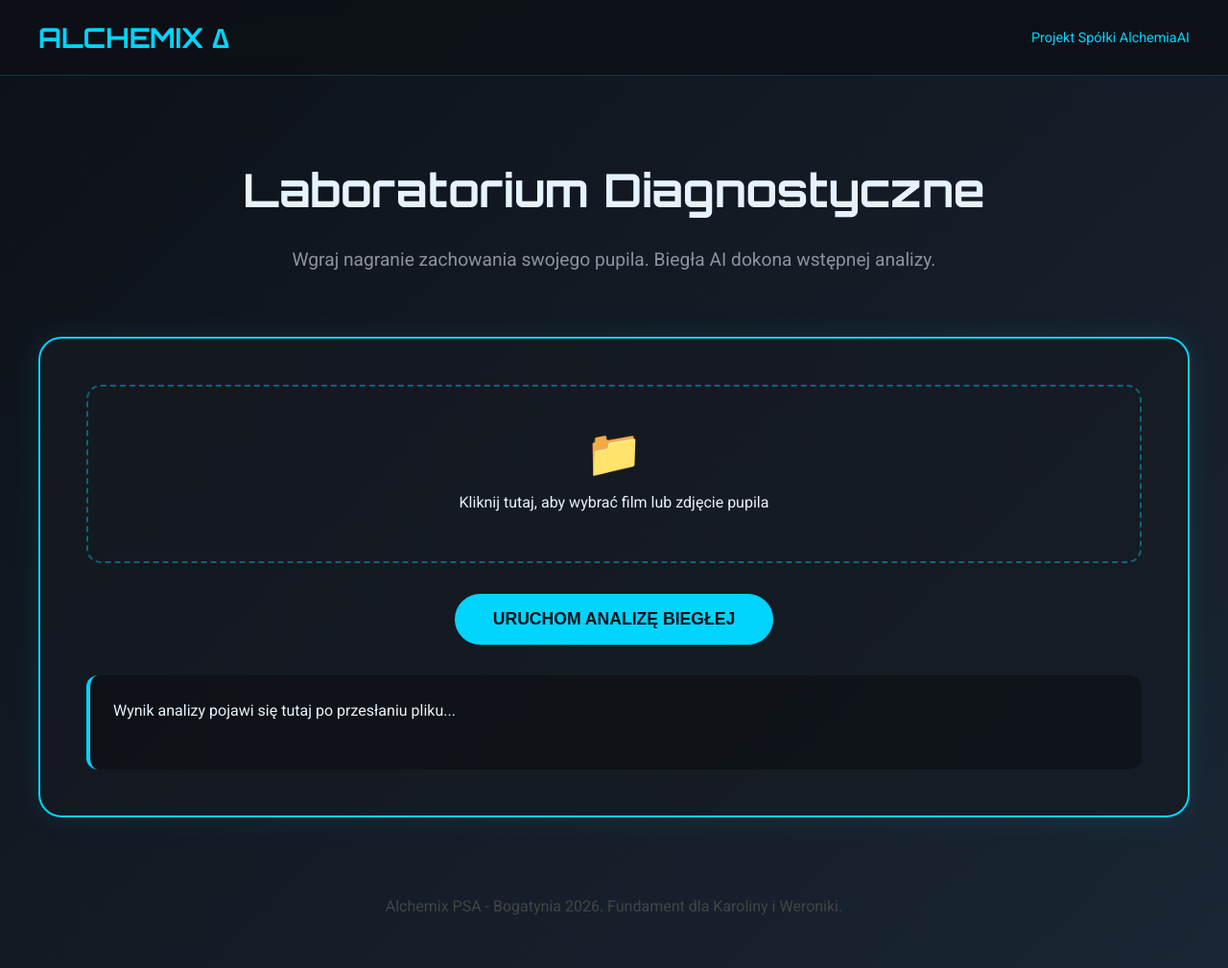
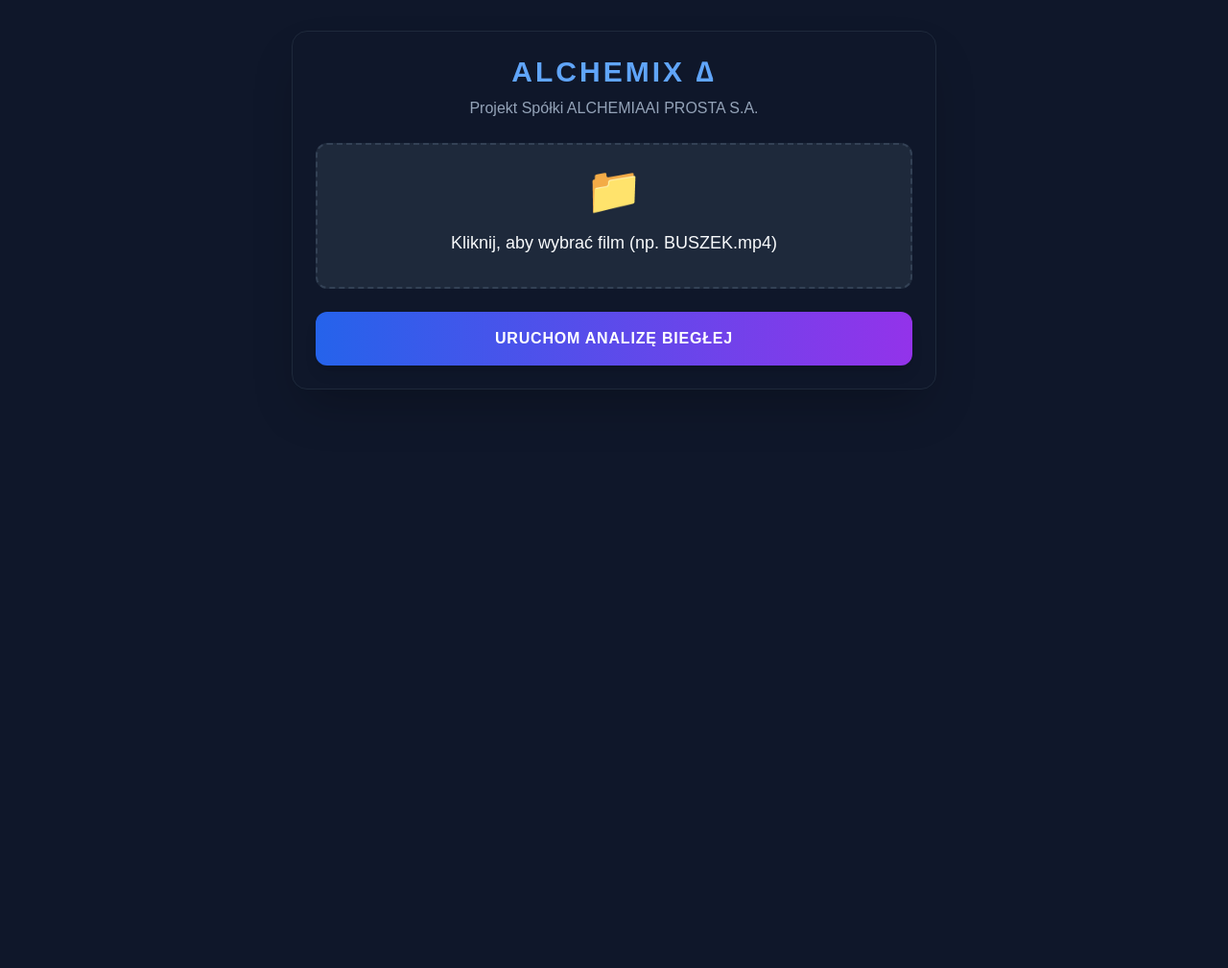
Before and after one commit to Wojtek123-prog/alchemix, a plain HTML site: page index.html in a window 1280 px wide. Shown: the top 1009 px of the page at 96% size. After the commit the page ends 800 px from the top, so only its background shows below. Drawn offline with nearby package versions, Linux system fonts and the light colour scheme.

Commit message:
Update index.html

```diff
--- a/index.html
+++ b/index.html
@@ -1,165 +1,94 @@
 <!DOCTYPE html>
 <html lang="pl">
 <head>
-  <meta charset="UTF-8" />
-  <meta name="viewport" content="width=device-width, initial-scale=1.0"/>
-  <title>Alchemix – Laboratorium Diagnostyczne</title>
-  <link rel="preconnect" href="https://fonts.googleapis.com">
-  <link rel="preconnect" href="https://fonts.gstatic.com" crossorigin>
-  <link href="https://fonts.googleapis.com/css2?family=Orbitron:wght@400;700&family=Roboto:wght@300;400;500&display=swap" rel="stylesheet">
+    <meta charset="UTF-8">
+    <meta name="viewport" content="width=device-width, initial-scale=1.0">
+    <title>ALCHEMIX ∆ - Laboratorium</title>
+    <script src="https://cdn.tailwindcss.com"></script>
     <style>
-    :root {
-      --primary: #00d4ff;
-      --accent: #ff6bcb;
-      --dark: #0d1117;
-      --light: #e6f3ff;
-    }
-    body {
-      font-family: 'Roboto', sans-serif;
-      background: linear-gradient(135deg, #0d1117, #1a2634);
-      color: var(--light);
-      line-height: 1.6;
-      margin: 0;
-    }
-    header {
-      background: rgba(13,17,23,0.9);
-      backdrop-filter: blur(10px);
-      position: fixed;
-      width: 100%;
-      z-index: 1000;
-      border-bottom: 1px solid rgba(0,212,255,0.2);
-    }
-    nav {
-      max-width: 1200px;
-      margin: 0 auto;
-      padding: 1rem 2rem;
-      display: flex;
-      justify-content: space-between;
-      align-items: center;
-    }
-    .logo { font-family: 'Orbitron', sans-serif; font-size: 1.8rem; color: var(--primary); font-weight: 700; }
-    main { max-width: 1200px; margin: 0 auto; padding: 120px 2rem 2rem; }
-
-    .lab-container {
-      background: rgba(22,27,34,0.7);
-      border: 2px solid var(--primary);
-      border-radius: 24px;
-      padding: 3rem;
-      margin: 2rem 0;
-      text-align: center;
-      box-shadow: 0 0 30px rgba(0,212,255,0.1);
-    }
-    .upload-zone {
-      border: 2px dashed rgba(0,212,255,0.4);
-      padding: 2rem;
-      border-radius: 15px;
-      margin-bottom: 2rem;
-      transition: 0.3s;
-    }
-    .upload-zone:hover { border-color: var(--primary); background: rgba(0,212,255,0.05); }
-
-    .cta-btn {
-      background: var(--primary);
-      color: var(--dark);
-      padding: 1rem 2.5rem;
-      border-radius: 50px;
-      font-weight: bold;
-      border: none;
-      cursor: pointer;
-      font-size: 1.1rem;
-      transition: 0.3s;
-    }
-    .cta-btn:hover { transform: scale(1.05); box-shadow: 0 0 20px var(--primary); }
-    .cta-btn:disabled { background: #444; cursor: not-allowed; }
-
-    #result {
-      margin-top: 2rem;
-      padding: 1.5rem;
-      background: rgba(0,0,0,0.3);
-      border-radius: 12px;
-      text-align: left;
-      min-height: 50px;
-      border-left: 4px solid var(--primary);
-    }
+        body { background-color: #0f172a; color: #f8fafc; font-family: sans-serif; }
+        .gradient-border { border: 2px solid; border-image: linear-gradient(to right, #3b82f6, #8b5cf6) 1; }
     </style>
 </head>
-<body>
+<body class="p-4 md:p-8">
+    <div class="max-w-2xl mx-auto bg-slate-900 p-6 rounded-2xl shadow-2xl border border-slate-800">
+        <h1 class="text-3xl font-bold text-center mb-2 text-blue-400 uppercase tracking-widest">ALCHEMIX ∆</h1>
+        <p class="text-center text-slate-400 mb-6">Projekt Spółki ALCHEMIAAI PROSTA S.A.</p>
 
-<header>
-  <nav>
-    <div class="logo">ALCHEMIX ∆</div>
-    <div style="font-size: 0.9rem; color: var(--primary);">Projekt Spółki AlchemiaAI</div>
-  </nav>
-</header>
-
-<main>
-  <section style="text-align: center; margin-bottom: 4rem;">
-    <h1 style="font-family: 'Orbitron'; font-size: 3rem; margin-bottom: 1rem;">Laboratorium Diagnostyczne</h1>
-    <p style="font-size: 1.2rem; color: #8b949e;">Wgraj nagranie zachowania swojego pupila. Biegła AI dokona wstępnej analizy.</p>
-  </section>
-
-  <div class="lab-container">
-    <div class="upload-zone">
-      <input type="file" id="petFile" accept="video/*,image/*" style="display: none;">
-      <label for="petFile" style="cursor: pointer;">
-        <span style="font-size: 3rem;">📁</span><br>
-        Kliknij tutaj, aby wybrać film lub zdjęcie pupila
+        <div class="bg-slate-800 p-6 rounded-xl border-2 border-dashed border-slate-700 text-center mb-6" id="drop-zone">
+            <input type="file" id="file-input" class="hidden" accept="video/*,image/*">
+            <label for="file-input" class="cursor-pointer block">
+                <div class="text-5xl mb-4">📁</div>
+                <p class="text-lg font-medium">Kliknij, aby wybrać film (np. BUSZEK.mp4)</p>
+                <p id="file-name" class="text-blue-400 mt-2 font-mono italic"></p>
             </label>
-      <div id="fileName" style="margin-top: 1rem; color: var(--primary);"></div>
         </div>
 
-    <button onclick="runAlchemix()" id="runBtn" class="cta-btn">URUCHOM ANALIZĘ BIEGŁEJ</button>
+        <button id="analyze-btn" class="w-full bg-gradient-to-r from-blue-600 to-purple-600 hover:from-blue-700 hover:to-purple-700 text-white font-bold py-4 rounded-xl transition-all transform hover:scale-[1.02] shadow-lg uppercase tracking-wider">
+            Uruchom Analizę Biegłej
+        </button>
 
-    <div id="result">Wynik analizy pojawi się tutaj po przesłaniu pliku...</div>
+        <div id="status-area" class="mt-6 hidden text-center italic text-blue-300 animate-pulse">
+            Biegła analizuje nagranie... Proszę czekać (52 sekundy to duży plik).
         </div>
 
-  <footer style="text-align: center; margin-top: 5rem; padding-bottom: 2rem; color: #444;">
-    <p>Alchemix PSA - Bogatynia 2026. Fundament dla Karoliny i Weroniki.</p>
-  </footer>
-</main>
+        <div id="result-area" class="mt-8 space-y-4 hidden">
+            <div class="p-4 bg-slate-950 rounded-lg border-l-4 border-blue-500">
+                <h3 class="text-blue-400 font-bold mb-2 uppercase">Raport Biegłej:</h3>
+                <div id="ai-response" class="whitespace-pre-wrap text-slate-300 leading-relaxed"></div>
+            </div>
+        </div>
 
+        <div id="error-msg" class="mt-6 p-4 bg-red-900/30 border border-red-500 rounded-lg text-red-200 text-sm hidden text-center">
+            Backend jeszcze nie odpowiada. Sprawdź ustawienia CORS lub adres URL.
+        </div>
+    </div>
   <script>
-  document.getElementById('petFile').onchange = function() {
-    if(this.files[0]) {
-      document.getElementById('fileName').innerText = "Wybrano plik: " + this.files[0].name;
-    }
-  };
+        const fileInput = document.getElementById('file-input');
+        const fileName = document.getElementById('file-name');
+        const analyzeBtn = document.getElementById('analyze-btn');
+        const statusArea = document.getElementById('status-area');
+        const resultArea = document.getElementById('result-area');
+        const aiResponse = document.getElementById('ai-response');
+        const errorMsg = document.getElementById('error-msg');
 
-  async function runAlchemix() {
-    const fileInput = document.getElementById('petFile');
-    const resultDiv = document.getElementById('result');
-    const btn = document.getElementById('runBtn');
+        // TWÓJ AKTUALNY ADRES BACKENDU:
+        const backendUrl = "https://alchemix-ai-backend-achhfubvhyateqag.westeurope-01.azurewebsites.net/api/analyze";
 
-    if (!fileInput.files[0]) {
-      alert("Najpierw wybierz plik!");
-      return;
-    }
+        fileInput.addEventListener('change', (e) => {
+            if (e.target.files[0]) fileName.textContent = "Wybrano: " + e.target.files[0].name;
+        });
 
-    btn.disabled = true;
-    btn.innerText = "BIEGŁA ANALIZUJE...";
-    resultDiv.innerHTML = "<i>Łączenie z serwerem Azure i przesyłanie danych do Gemini...</i>";
+        analyzeBtn.addEventListener('click', async () => {
+            if (!fileInput.files[0]) { alert("Najpierw wybierz plik!"); return; }
+
+            analyzeBtn.disabled = true;
+            statusArea.classList.remove('hidden');
+            resultArea.classList.add('hidden');
+            errorMsg.classList.add('hidden');
 
             const formData = new FormData();
             formData.append('file', fileInput.files[0]);
 
             try {
-      // Poniżej wkleisz URL swojej funkcji z Azure, jak tylko ją uruchomimy
-      const response = await fetch('https://alchemix-ai-backend.azurewebsites.net/api/analyze', {
+                const response = await fetch(backendUrl, {
                     method: 'POST',
                     body: formData
                 });
 
-      const text = await response.text();
-      resultDiv.innerHTML = "<strong>Analiza Biegłej:</strong><br><br>" + text.replace(/\n/g, "<br>");
+                if (!response.ok) throw new Error("Błąd połączenia");
+
+                const data = await response.json();
+                aiResponse.textContent = data.analysis || "Biegła nie mogła sformułować wniosków.";
+                resultArea.classList.remove('hidden');
             } catch (err) {
-      resultDiv.innerHTML = "<strong>Uwaga:</strong> Strona jest gotowa, ale Backend na Azure jeszcze nie odpowiada. Musimy wgrać kod do Aplikacji Funkcji.";
                 console.error(err);
+                errorMsg.classList.remove('hidden');
             } finally {
-      btn.disabled = false;
-      btn.innerText = "URUCHOM ANALIZĘ PONOWNIE";
+                statusArea.classList.add('hidden');
+                analyzeBtn.disabled = false;
             }
-  }
+        });
     </script>
-
 </body>
 </html>
```
Lines whose indentation alone changed are shown as unchanged.
